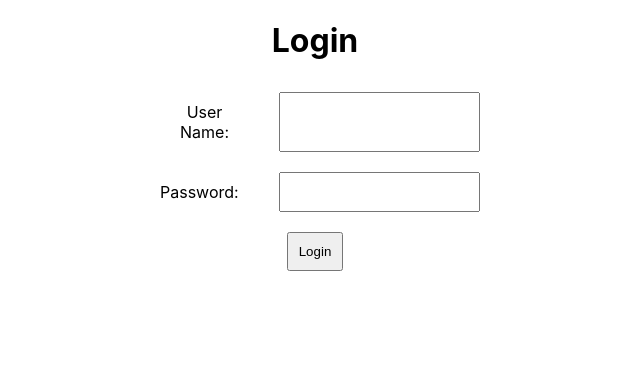
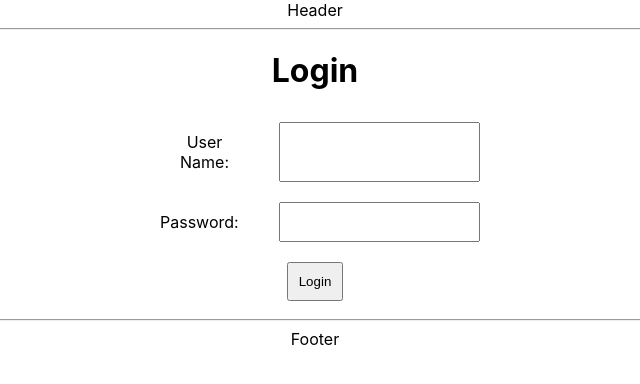
Before and after one commit to sowmik-sec/todo-app-react-Ranga, a React (Create React App) app: page / in a window 1280 px wide. Shown: the top 384 px of the page, without its empty margins (325-965 px from the left). Built offline with nearby package versions, Linux system fonts and the light colour scheme.

Commit message:
create react header, footer and logout components

```diff
--- a/src/components/todo/TodoApp.jsx
+++ b/src/components/todo/TodoApp.jsx
@@ -12,15 +12,18 @@ import "./TodoApp.css";
 export const TodoApp = () => {
   return (
     <div className="TodoApp">
+      <HeaderComponent />
       <BrowserRouter>
         <Routes>
           <Route path="/" element={<LoginComponent />} />
           <Route path="/login" element={<LoginComponent />} />
           <Route path="/welcome/:username" element={<WelcomeComponent />} />
           <Route path="/todos" element={<ListToDosComponent />} />
+          <Route path="/logout" element={<LogoutComponent />} />
           <Route path="*" element={<ErrorComponent />} />
         </Routes>
       </BrowserRouter>
+      <FooterComponent />
     </div>
   );
 };
@@ -160,3 +163,29 @@ const ListToDosComponent = () => {
     </div>
   );
 };
+
+const HeaderComponent = () => {
+  return (
+    <div className="HeaderComponent">
+      Header <hr />
+    </div>
+  );
+};
+
+const FooterComponent = () => {
+  return (
+    <div className="FooterComponent">
+      <hr />
+      Footer
+    </div>
+  );
+};
+
+const LogoutComponent = () => {
+  return (
+    <div className="LogoutComponent">
+      <h1>You are logged out!</h1>
+      <div>Thank you for using our App</div>
+    </div>
+  );
+};
```
